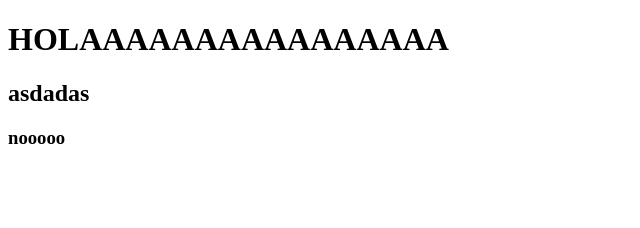
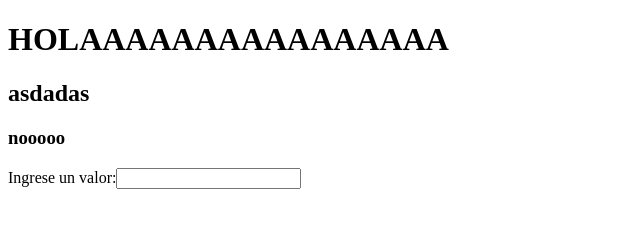
Before and after one commit to lucianoovejero/prueba-git, a plain HTML site: page index.html in a window 1280 px wide. Shown: the whole page, without its empty margins (0-640 px from the left). Drawn offline with Linux system fonts and the light colour scheme.

Commit message:
segundopaso(input nuevo)

```diff
--- a/index.html
+++ b/index.html
@@ -10,5 +10,6 @@
     <h1>HOLAAAAAAAAAAAAAAAA</h1>
     <h2>asdadas</h2>
     <h3>nooooo</h3>
+    Ingrese un valor:<input type ="text" id="nombre">
 </body>
 </html>
```
